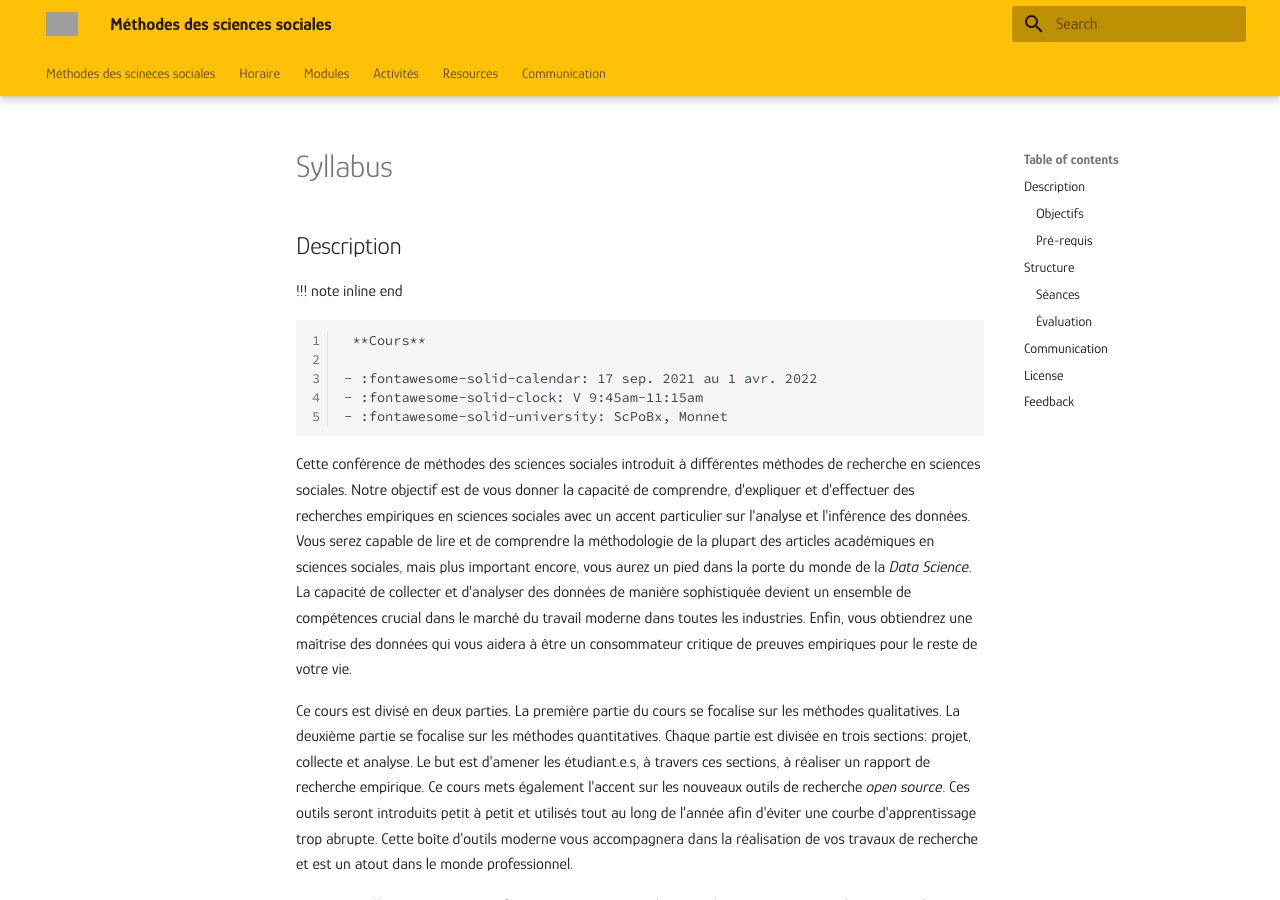
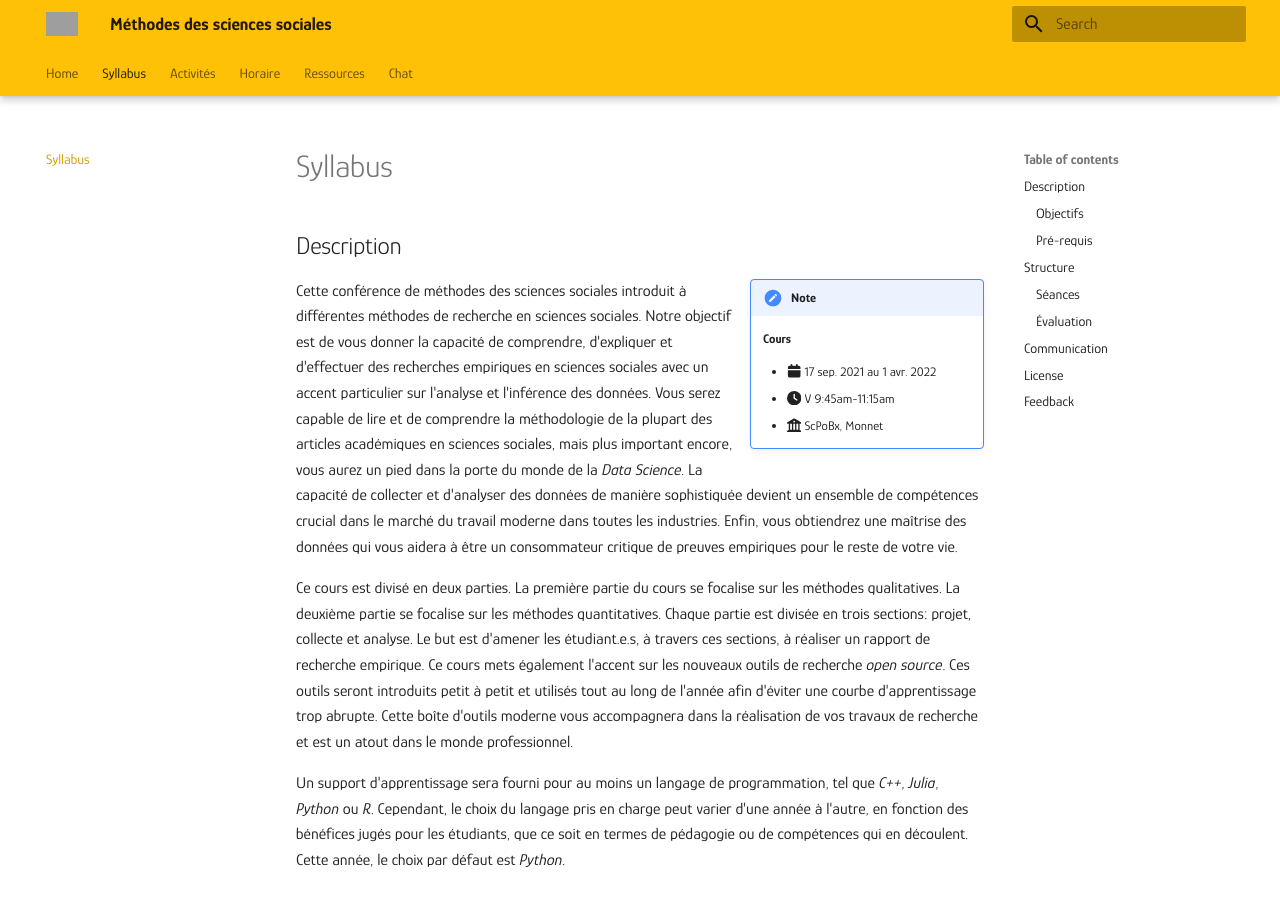
Before and after one commit to mickaeltemporao/mdss, an MkDocs documentation site: the page built from docs/syllabus.md, in a window 1280 px wide and 900 px high. Built offline with MkDocs 1.6.1 and Material for MkDocs 9.7.7, drawn with Linux system fonts in a browser that asks for light colours; some of the changed lines change nothing that is shown; grey boxes are pictures that could not be loaded.

Commit message:
adjust navigation

```diff
--- a/mkdocs.yml
+++ b/mkdocs.yml
@@ -34,6 +34,8 @@
   - pymdownx.keys
   - pymdownx.tasklist:
       custom_checkbox: true
+      clickable_checkbox: true
+  - admonition
 extra:
   generator: false
   social:
@@ -47,32 +49,34 @@
 
 # Page tree
 nav:
-  - index.md
-  - Horaire: schedule.md
-  - Modules:
-    - Semestre 1:
-      - modules/introduction.md
-      - modules/tools.md
-      - modules/science.md
-      - modules/causality.md
-      - modules/sampling.md
-      - modules/measurement.md
-      - modules/replication.md
-    - Semestre 2:
-      - modules/programming.md
-      - modules/statistics.md
-      - modules/variables.md
-      - modules/hypothesis.md
-      - modules/analysis.md
-      - modules/communication.md
+  - Home: index.md
+  - syllabus.md
   - Activités:
     - activities/participation.md
     - activities/assignments-winter.md
     - activities/report-winter.md
-  - Resources:
+  - Horaire:
+    - schedule.md
+    - Semestre 1:
+      - modules/introduction.md
+      # - modules/tools.md
+      # - modules/science.md
+      # - modules/causality.md
+      # - modules/sampling.md
+      # - modules/measurement.md
+      # - modules/replication.md
+    # - Semestre 2:
+      # - modules/programming.md
+      # - modules/statistics.md
+      # - modules/variables.md
+      # - modules/hypothesis.md
+      # - modules/analysis.md
+      # - modules/communication.md
+  - Ressources:
+    - resources/onboarding.md
     - resources/book.md
     - resources/writing.md
     - resources/coding.md
-  - Communication: "https://sciencespobordeaux.slack.com/messages/méthodes-des-sciences-sociales/"
+  - Chat: "https://gitter.im/ScPoBx/methodes-des-sciences-sociales"
 
 copyright: <p xmlns:cc="http://creativecommons.org/ns#" xmlns:dct="http://purl.org/dc/terms/"><span property="dct:title">Méthodes des sciences sociales</span> by <span property="cc:attributionName">Mickael Temporão</span> is licensed under <a href="http://creativecommons.org/licenses/by-nc-sa/4.0/?ref=chooser-v1" target="_blank" rel="license noopener noreferrer" style="display:inline-block;"><img style="height:22px!important;margin-left:3px;vertical-align:text-bottom;" src="https://mirrors.creativecommons.org/presskit/icons/cc.svg?ref=chooser-v1"><img style="height:22px!important;margin-left:3px;vertical-align:text-bottom;" src="https://mirrors.creativecommons.org/presskit/icons/by.svg?ref=chooser-v1"><img style="height:22px!important;margin-left:3px;vertical-align:text-bottom;" src="https://mirrors.creativecommons.org/presskit/icons/nc.svg?ref=chooser-v1"><img style="height:22px!important;margin-left:3px;vertical-align:text-bottom;" src="https://mirrors.creativecommons.org/presskit/icons/sa.svg?ref=chooser-v1"></a></p>
```
